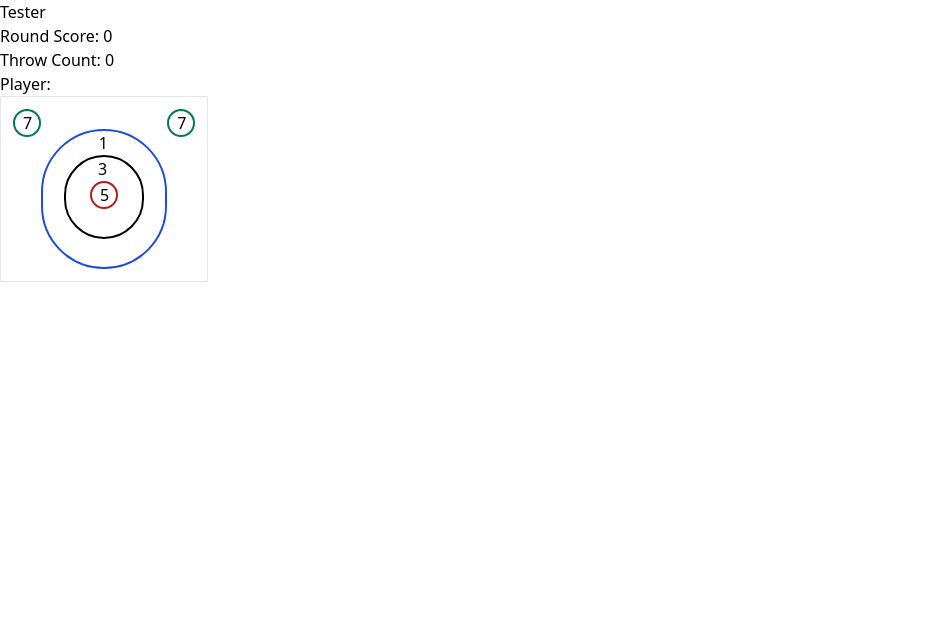
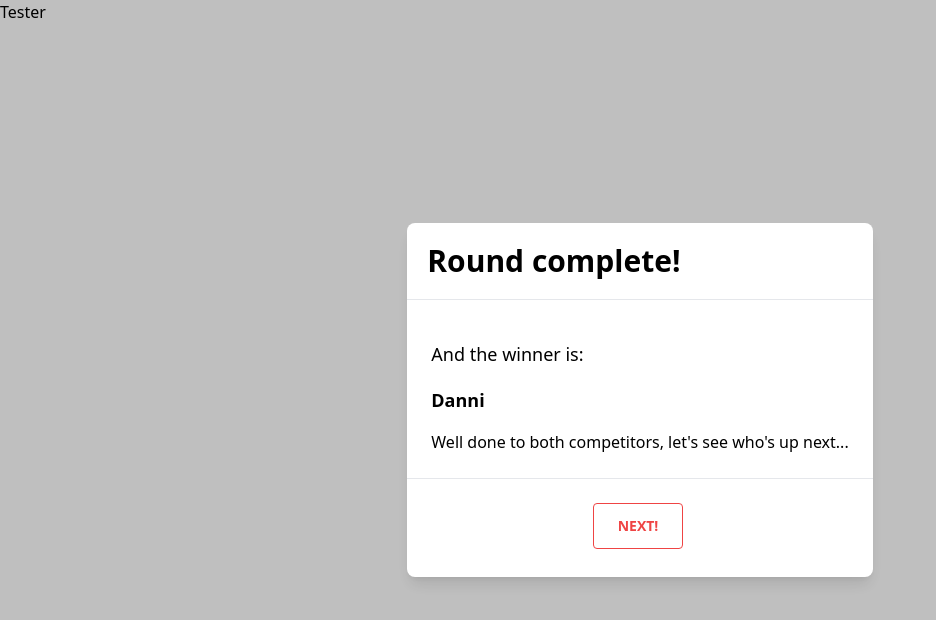
Before and after one commit to danni-young/axe-throwing-scoring, a Nuxt app: page /tester in a window 1280 px wide. Shown: the top 620 px of the page, without its empty margins (0-936 px from the left). Built offline with nearby package versions, Linux system fonts and the light colour scheme.

Commit message:
winner announcement modal started

```diff
--- a/components/targetBoard.vue
+++ b/components/targetBoard.vue
@@ -40,8 +40,6 @@
     </div>
   </div>
 </template>
-
-//when the round number changes, the score and throw count need to go back to zero
 
 <script>
 export default {
--- /dev/null
+++ b/components/winnerAnnouncement.vue
@@ -0,0 +1,149 @@
+<template>
+  <div>
+    <div
+      v-if="showModal"
+      class="
+        overflow-x-hidden overflow-y-auto
+        fixed
+        inset-0
+        z-50
+        outline-none
+        focus:outline-none
+        justify-center
+        items-center
+        flex
+      "
+    >
+      <div class="relative w-auto my-6 mx-auto max-w-6xl">
+        <!--content-->
+        <div
+          class="
+            border-0
+            rounded-lg
+            shadow-lg
+            relative
+            flex flex-col
+            w-full
+            bg-white
+            outline-none
+            focus:outline-none
+          "
+        >
+          <!--header-->
+          <div
+            class="
+              flex
+              items-start
+              justify-between
+              p-5
+              border-b border-solid border-blueGray-200
+              rounded-t
+            "
+          >
+            <h3 class="text-3xl font-semibold">Round complete!</h3>
+            <button
+              class="
+                p-1
+                ml-auto
+                bg-transparent
+                border-0
+                text-black
+                opacity-5
+                float-right
+                text-3xl
+                leading-none
+                font-semibold
+                outline-none
+                focus:outline-none
+              "
+              v-on:click="toggleModal()"
+            >
+              <span
+                class="
+                  bg-transparent
+                  text-black
+                  opacity-5
+                  h-6
+                  w-6
+                  text-2xl
+                  block
+                  outline-none
+                  focus:outline-none
+                "
+              >
+                ×
+              </span>
+            </button>
+          </div>
+          <!--body-->
+          <div class="relative p-6 flex-auto">
+            <p class="my-4 text-blueGray-500 text-lg leading-relaxed">
+              And the winner is:
+            </p>
+            <p class="my-4 text-blueGray-500 text-lg font-bold">
+              {{ winner }}
+            </p>
+            <p>Well done to both competitors, let's see who's up next...</p>
+          </div>
+          <!--footer-->
+          <div
+            class="
+              flex
+              items-center
+              justify-center
+              p-6
+              border-t border-solid border-blueGray-200
+              rounded-b
+            "
+          >
+            <button
+              class="
+                text-red-500
+                bg-transparent
+                border border-solid border-red-500
+                hover:bg-red-500 hover:text-white
+                active:bg-red-600
+                font-bold
+                uppercase
+                text-sm
+                px-6
+                py-3
+                rounded
+                outline-none
+                focus:outline-none
+                mr-1
+                mb-1
+                ease-linear
+                transition-all
+                duration-150
+              "
+              type="button"
+              v-on:click="toggleModal()"
+            >
+              Next!
+            </button>
+          </div>
+        </div>
+      </div>
+    </div>
+    <div v-if="showModal" class="opacity-25 fixed inset-0 z-40 bg-black"></div>
+  </div>
+</template>
+
+<script>
+export default {
+  name: 'large-modal',
+  data() {
+    return {
+      showModal: true,
+    }
+  },
+  props: ['winner'],
+  methods: {
+    toggleModal: function () {
+      this.showModal = !this.showModal
+      //add something here to game number
+    },
+  },
+}
+</script>
--- a/pages/game.vue
+++ b/pages/game.vue
@@ -8,10 +8,6 @@
     <game-dashboard />
   </div>
 </template>
-
-// 1 game contains 3 matches
-// each match has 5 throws
-// whoever wins 2 out of 3 games wins
 
 
 <script>
--- a/pages/tester.vue
+++ b/pages/tester.vue
@@ -1,15 +1,19 @@
 <template>
   <div>
     <p>Tester</p>
-    <target-board />
+    <winner-announcement :winner="winner" />
   </div>
 </template>
 
 <script>
 import getReadyPopUp from '~/components/getReadyPopUp.vue'
 import TargetBoard from '~/components/targetBoard.vue'
+import WinnerAnnouncement from '~/components/winnerAnnouncement.vue'
 export default {
-  components: { getReadyPopUp, TargetBoard },
+  components: { getReadyPopUp, TargetBoard, WinnerAnnouncement },
+  data() {
+    return { winner: 'Danni' }
+  },
 }
 </script>
 
```
Also changed, not shown: components/gameDashboard.vue (+8 -2 lines).
